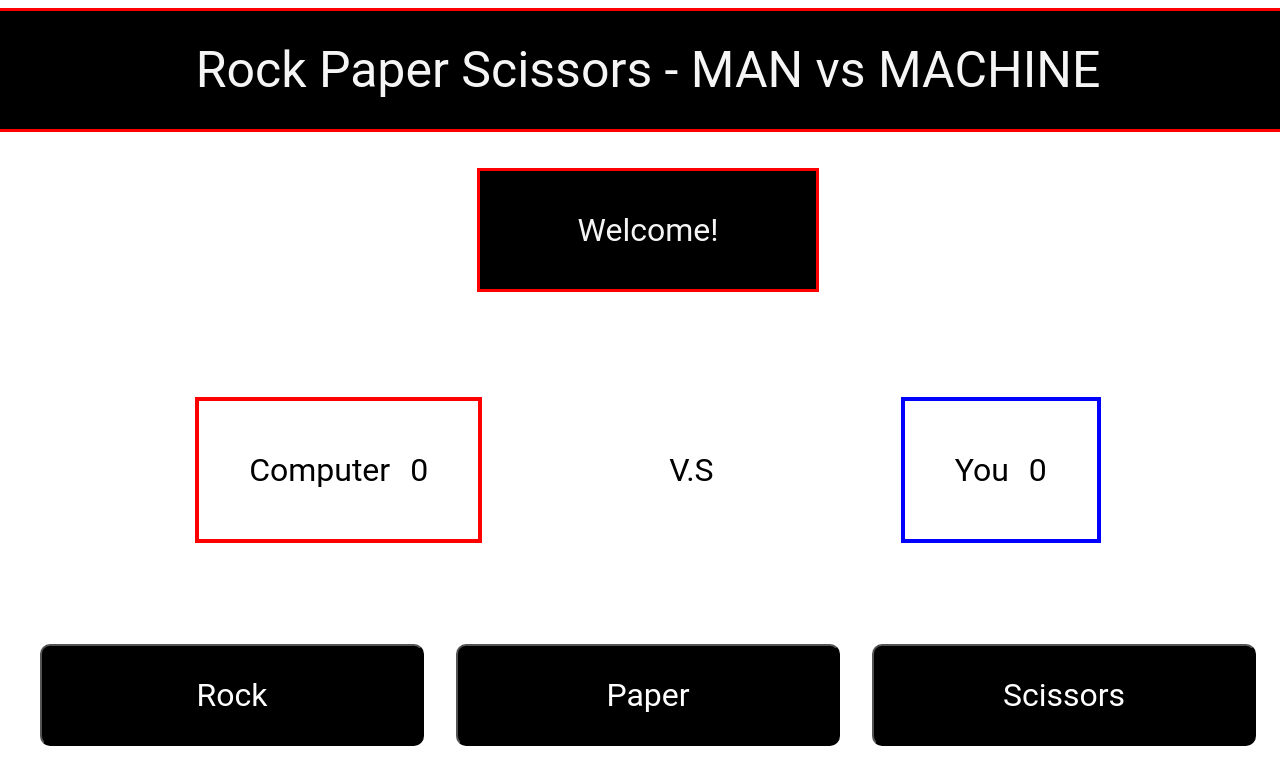
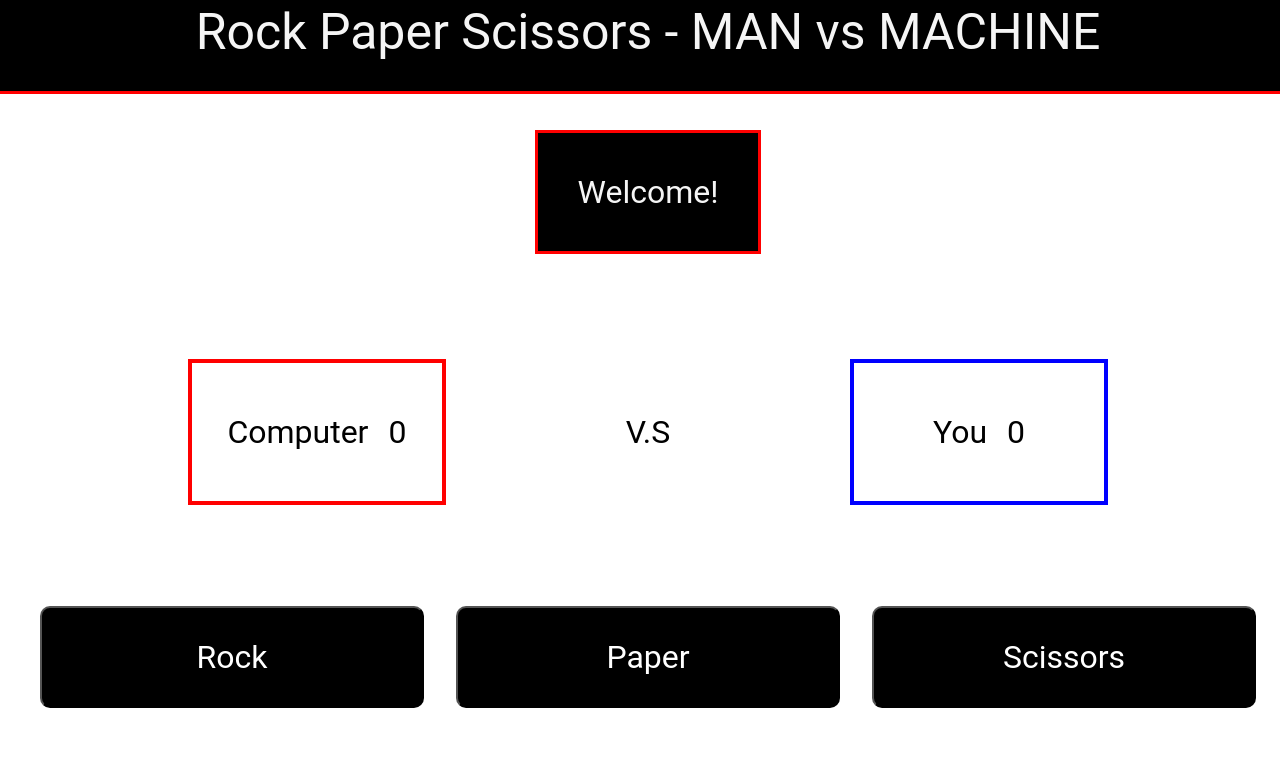
Before and after one commit to nico-policzer/rock-paper-scissors, a plain HTML site: page index.html in a window 1280 px wide. Shown: the top 784 px of the page. Drawn offline with Linux system fonts and the light colour scheme.

Commit message:
Center score panes, remove white space from top

```diff
--- a/index.html
+++ b/index.html
@@ -17,12 +17,12 @@
         <div class="info"></div>
     </div>
     <div class="score-pane">
-        <div class="panel man">
+        <div class="panel machine">
             <div class="title"> Computer </div>
             <div class="computer-score"> 0 </div>
         </div>
         V.S
-        <div class="panel machine">
+        <div class="panel man">
             <div class="title"> You </div>
             <div class="user-score"> 0 </div>
         </div>
--- a/style.css
+++ b/style.css
@@ -10,6 +10,7 @@ button {
 }
 
 body {
+    margin-top: -30px;
     background-color: rgba(255, 255, 255, 0.588);
     display: flex;
     flex-direction: column;
@@ -35,13 +36,17 @@ body > div {
 .panel {
     display: flex;
     gap: 20px;
+    width: 150px;
     padding: 50px;
+    text-align: center;
+    justify-content: center;
 }
-.panel.machine {
+.panel.man {
     border: 4px solid blue;
+
 }
 
-.panel.man {
+.panel.machine {
     border: 4px solid red;
 }
 
@@ -69,7 +74,7 @@ border: 3px solid red;
     background-color: black;
     color: whitesmoke;
     border: 3px solid red;
-    width: 20%;
+    width: auto;
     text-align: center;
 
 }
```
